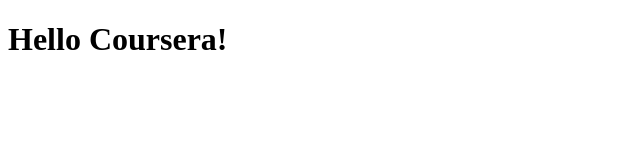
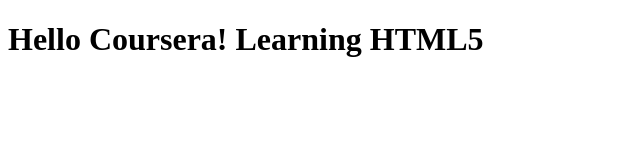
Before and after one commit to cheeseyu/coursera-test, a plain HTML site: page site/index.html in a window 1280 px wide. Shown: the whole page, without its empty margins (0-640 px from the left). Drawn offline with Linux system fonts and the light colour scheme.

Commit message:
modified

```diff
--- a/site/index.html
+++ b/site/index.html
@@ -4,6 +4,6 @@
 	<title>Hello Coursera!!</title>
 </head>
 <body>
-<h1>Hello Coursera!</h1>
+<h1>Hello Coursera! Learning HTML5</h1>
 </body>
 </html>
```
